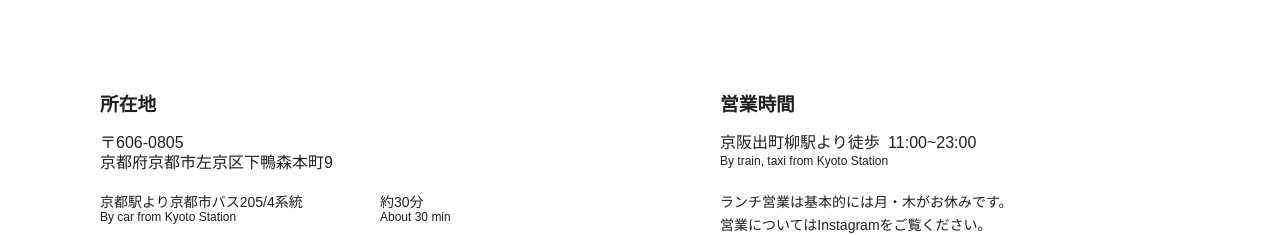
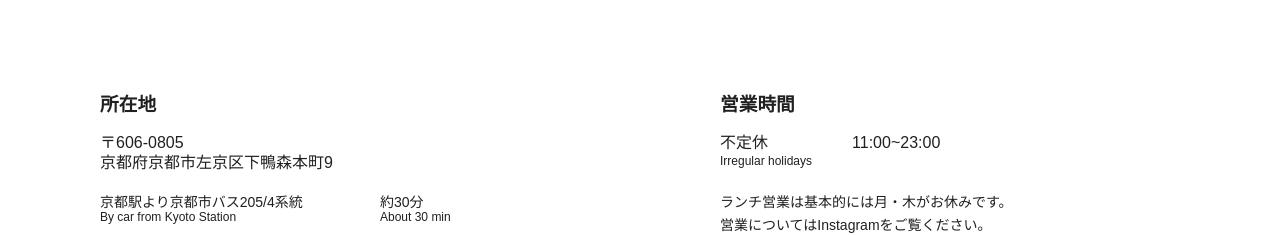
Before and after one commit to gogoipe3913/watoto-kula, a Next.js app: page /bar in a window 1280 px wide. Shown: the part 7520-7755 px from the top of the page. Built offline with nearby package versions, Linux system fonts and the light colour scheme.

Commit message:
諸修正

```diff
--- a/src/features/bar/Access/index.tsx
+++ b/src/features/bar/Access/index.tsx
@@ -60,11 +60,9 @@ const BarAccess: React.FC = ({}) => {
           <h3>営業時間</h3>
           <ul className={styles.BarAccess__openingHours}>
             <li>
-              <p className={styles.BarAccess__openingHoursJp}>
-                京阪出町柳駅より徒歩
-              </p>
+              <p className={styles.BarAccess__openingHoursJp}>不定休</p>
               <p className={styles.BarAccess__openingHoursEn}>
-                By train, taxi from Kyoto Station
+                Irregular holidays
               </p>
             </li>
             <li>
--- a/src/features/bar/Access/style.module.scss
+++ b/src/features/bar/Access/style.module.scss
@@ -87,6 +87,9 @@
     margin-top: 20px;
     display: flex;
 
+    li + li {
+      margin-left: 40px;
+    }
     p + p {
       margin-top: 4px;
     }
```
